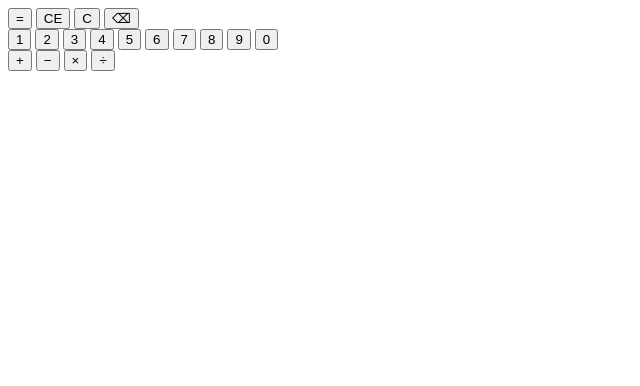
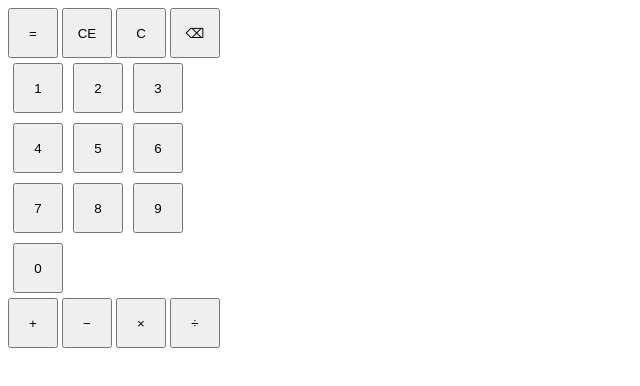
Before and after one commit to Haticha/webCalculator, a plain HTML site: page index.html in a window 1280 px wide. Shown: the whole page, without its empty margins (0-640 px from the left). Drawn offline with Linux system fonts and the light colour scheme.

Commit message:
initiation styling

```diff
--- a/styles.css
+++ b/styles.css
@@ -0,0 +1,17 @@
+input{
+    width: 50px;
+    height: 50px;
+}
+input:hover{
+
+}
+input:active{
+
+}
+.values{
+    display:grid;
+    grid-template-columns: 60px 60px 60px;
+}
+.digits{
+    margin: 5px;
+}
```
Also changed, not shown: index.html (+4 -4 lines).
